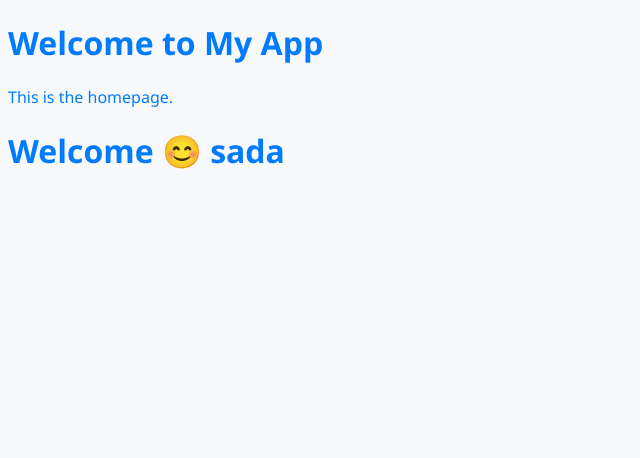
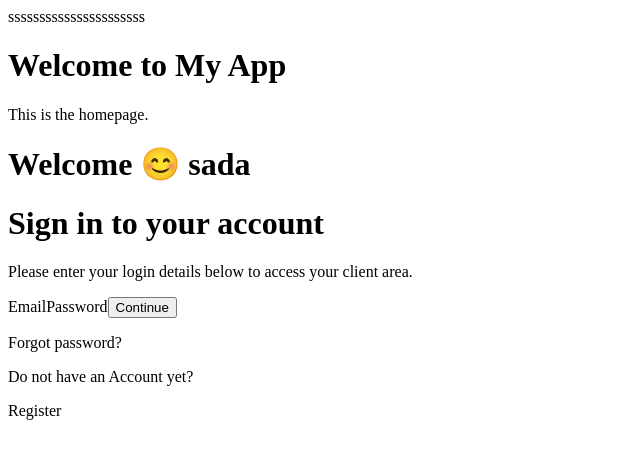
Before and after one commit to menanashaat/24Markets-task, a Nuxt app: page / in a window 1280 px wide. Shown: the top 458 px of the page, without its empty margins (0-640 px from the left). Built offline with nearby package versions, Linux system fonts and the light colour scheme.

Commit message:
create middleware to get  IP-based language

```diff
--- a/app.vue
+++ b/app.vue
@@ -1,5 +1,5 @@
 <template>
   <div>
-    <NuxtPage />
+   <NuxtLayout />
   </div>
 </template>
--- a/assets/scss/main.scss
+++ b/assets/scss/main.scss
@@ -1,7 +1,14 @@
-$primary: #007bff;
 
-body {
-  font-family: 'Segoe UI', sans-serif;
-  background-color: #f8f9fa;
-  color: $primary;
+
+
+[dir="rtl"] .form-box__button i,
+[dir="rtl"] .register__button i {
+  transform: rotate(180deg);
+  margin-right: 8px;
+  margin-left: 0 !important;
 }
+
+[dir="rtl"] .navbar__container,
+[dir="rtl"] .footer__container {
+  direction: rtl;
+}
--- a/i18n/locales/en.json
+++ b/i18n/locales/en.json
@@ -1,4 +1,13 @@
 {
   "welcome": "Welcome 😊 sada",
-  "home": "Home"
+  "home": "Home",
+  "sign_in": "Sign in to your account",
+  "enter_details": "Please enter your login details below to access your client area.",
+  "login": "Login",
+  "email": "Email",
+  "password": "Password",
+  "continue": "Continue",
+  "forgot_password": "Forgot password?",
+  "no_account": "Do not have an Account yet?",
+  "register": "Register"
 }
--- /dev/null
+++ b/layouts/default.vue
@@ -0,0 +1,10 @@
+<script setup>
+const { locale } = useI18n();
+</script>
+
+<template>
+  <div :dir="locale === 'ar' ? 'rtl' : 'ltr'">
+    ssssssssssssssssssssss
+    <NuxtPage  />
+  </div>
+</template>
--- /dev/null
+++ b/middleware/language.global.ts
@@ -0,0 +1,31 @@
+export default defineNuxtRouteMiddleware(async (to) => {
+  if (process.client) return; // Only run on server-side
+
+  const locale = useCookie('i18n_redirected');
+  const supportedLocales = ['en', 'ar', 'es', 'it'];
+
+  // Skip if locale already set
+  if (locale.value && supportedLocales.includes(locale.value)) return;
+
+  try {
+    // Define the expected shape of the API response
+    const { country } = await $fetch<{ country: string }>('https://ipapi.co/json/');
+
+    const localeMap: Record<string, string> = {
+      IT: 'it', VA: 'it', SM: 'it',  // Italian
+      ES: 'es', MX: 'es', AR: 'es',  // Spanish
+      SA: 'ar', EG: 'ar', DZ: 'ar',  // Arabic
+    };
+
+    const newLocale = localeMap[country] || 'en';
+
+    // Set cookie for future requests
+    locale.value = newLocale;
+
+    // Redirect to locale-prefixed route
+    return navigateTo(`/${newLocale}${to.fullPath}`, { redirectCode: 302 });
+  } catch (error) {
+    console.error('IP detection failed, using default locale');
+    locale.value = 'en';
+  }
+});
--- a/pages/index.vue
+++ b/pages/index.vue
@@ -1,7 +1,24 @@
+<script setup>
+definePageMeta({
+  layout: 'default' // optional
+})
+</script>
 <template>
   <div>
     <h1>Welcome to My App</h1>
     <p>This is the homepage.</p>
     <h1>{{ $t('welcome') }}</h1>
+    <h1 class="main__title">{{ $t('sign_in') }}</h1>
+<p class="main__subtitle">{{ $t('enter_details') }}</p>
+
+<!-- In form -->
+<label class="form-box__label">{{ $t('email') }}</label>
+<label class="form-box__label">{{ $t('password') }}</label>
+<button class="form-box__button">{{ $t('continue') }}</button>
+<p class="form-box__link">{{ $t('forgot_password') }}</p>
+
+<!-- Register section -->
+<p>{{ $t('no_account') }}</p>
+<a class="register__button">{{ $t('register') }}</a>
   </div>
 </template>
```
Also changed, not shown: i18n/locales/ar.json (+11 -2 lines).
